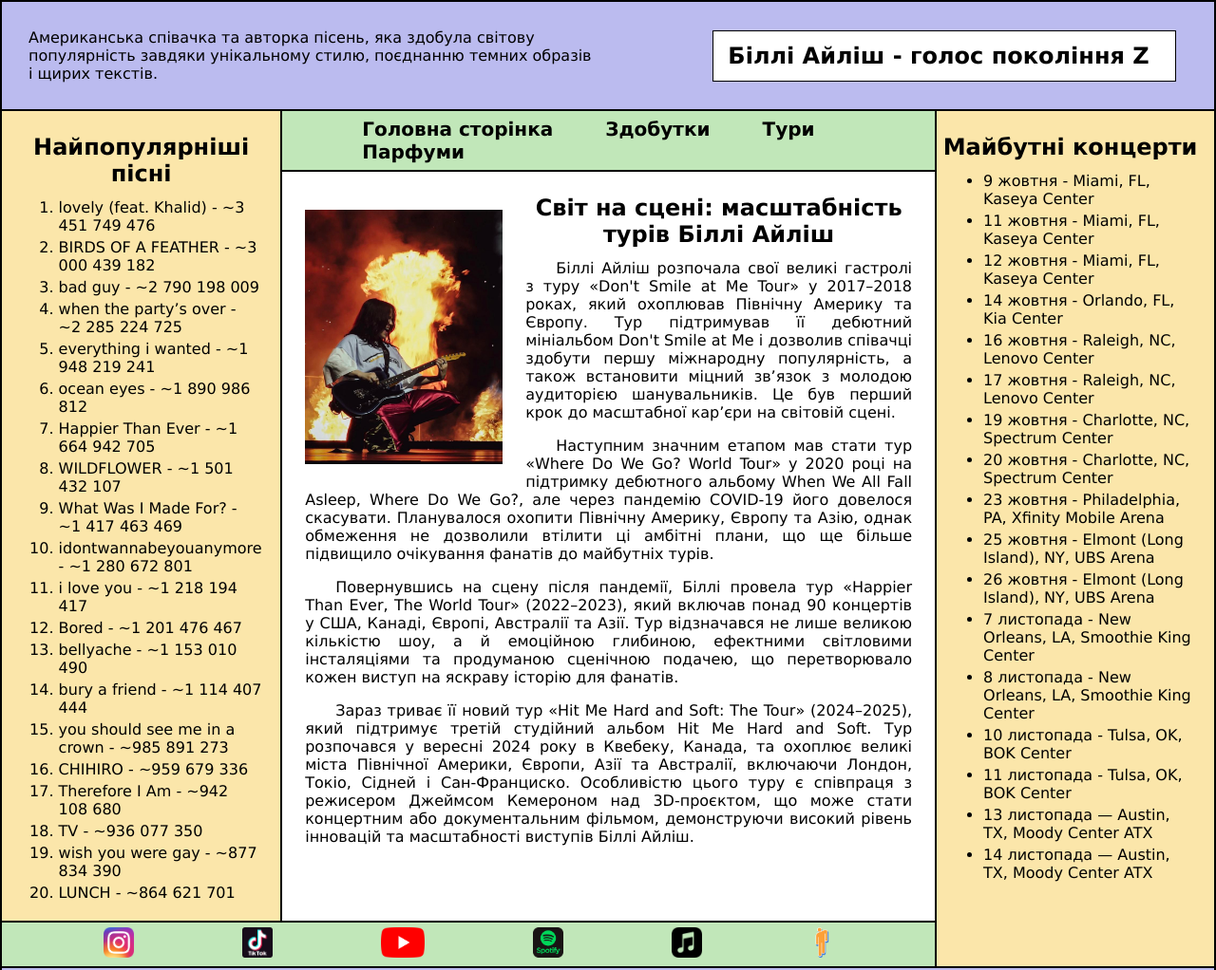
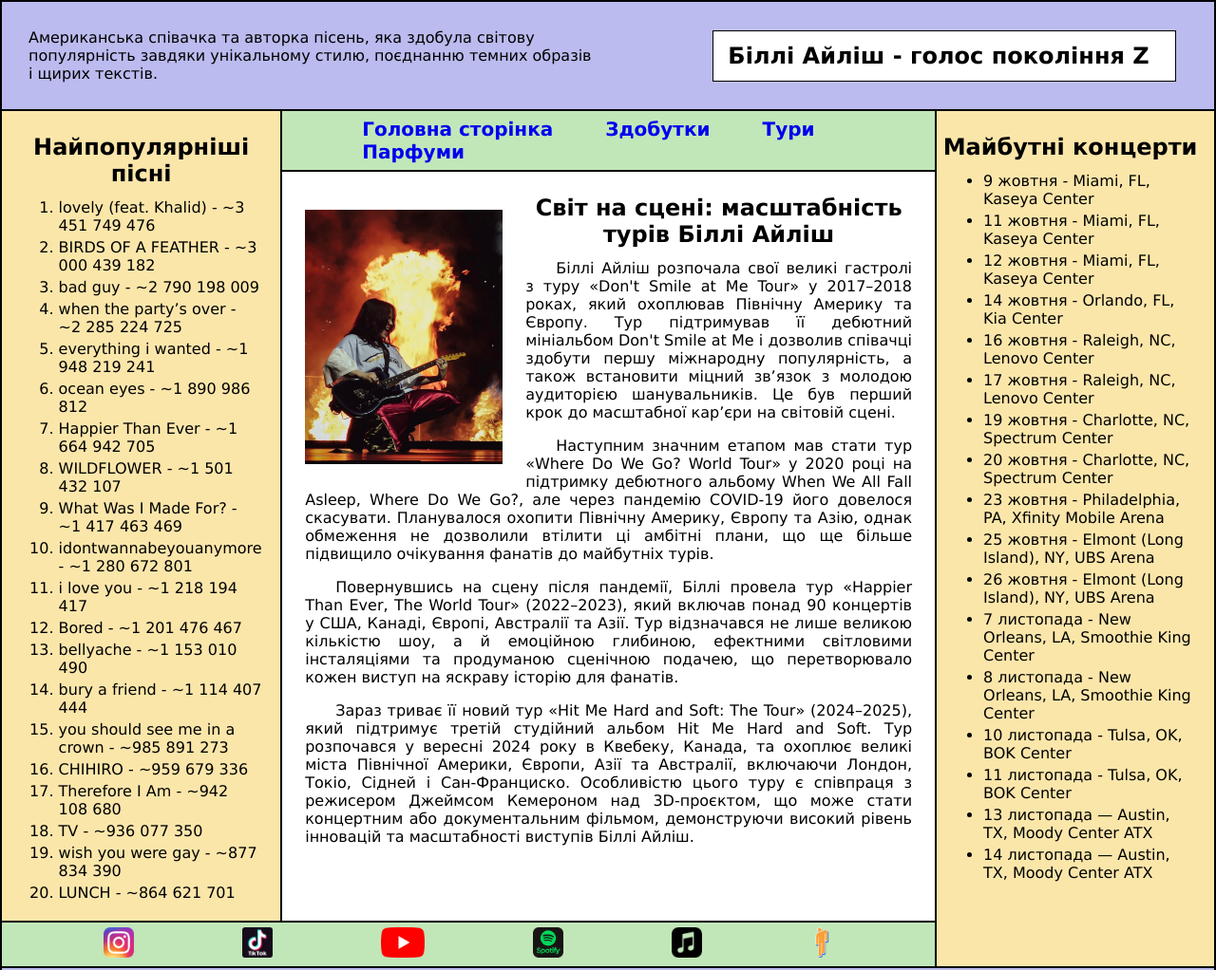
Before and after one commit to angelsit147/web1, a plain HTML site: page html/tours.html in a window 1280 px wide. Shown: the top 1022 px of the page at 95% size. Drawn offline with Linux system fonts and the light colour scheme.

Commit message:
changed href

```diff
--- a/css/style.css
+++ b/css/style.css
@@ -135,11 +135,6 @@ body {
 
 #block3 ul li a {
     text-decoration: none;
-    color: black;
-}
-
-a:visited {
-    color: rgb(39, 44, 40);
 }
 
 #block4 ul li{
--- a/html/tours.html
+++ b/html/tours.html
@@ -47,7 +47,7 @@
                     <div class="grid" id="block35">
                         <div class="green area" id="block3">
                             <ul>
-                                <li><a href="../main.html">Головна сторінка</a></li>
+                                <li><a href="../index.html">Головна сторінка</a></li>
                                 <li><a href="awards.html">Здобутки</a></li>
                                 <li><a href="tours.html">Тури</a></li>
                                 <li><a href="perfumes.html">Парфуми</a></li>
```
Also changed, not shown: html/awards.html (+1 -1 lines), html/perfumes.html (+1 -1 lines), index.html (+1 -1 lines).
